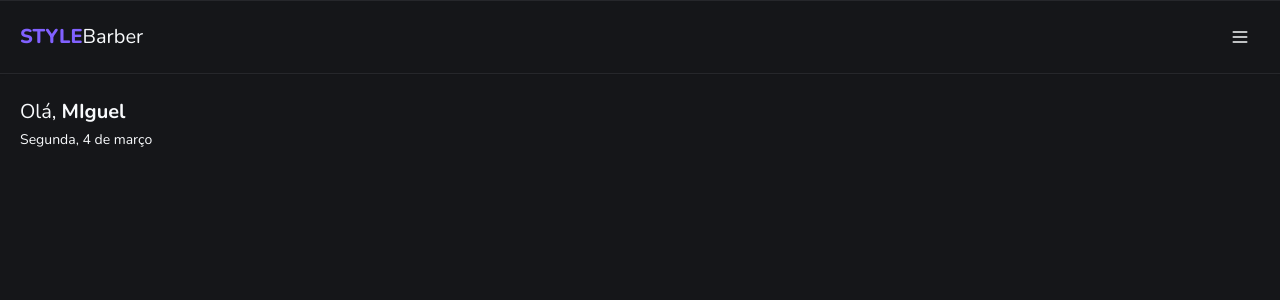
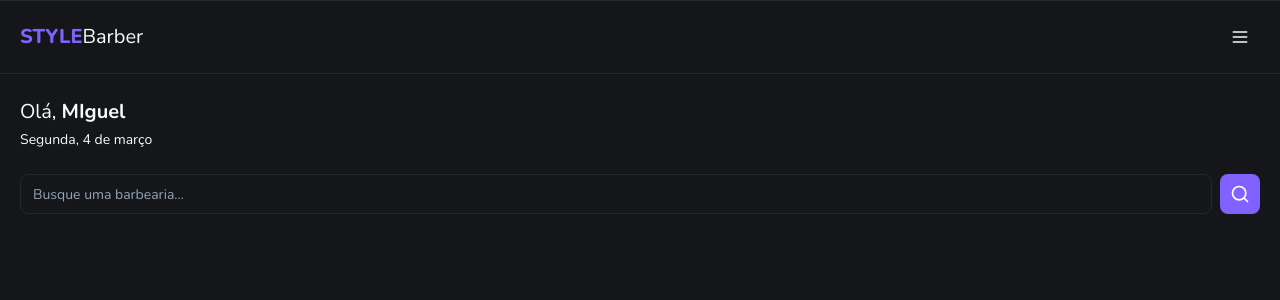
Before and after one commit to fernandes-vinicius/style-barbershop, a Next.js app: page / in a window 1280 px wide. Shown: the top 300 px of the page. Built offline with nearby package versions, Linux system fonts and the light colour scheme.

Commit message:
feat: add initial SearchForm component on home page

```diff
--- /dev/null
+++ b/src/app/(home)/_components/search-form.tsx
@@ -0,0 +1,18 @@
+'use client'
+
+import { SearchIcon } from 'lucide-react'
+
+import { Button } from '@/app/_components/ui/button'
+import { Input } from '@/app/_components/ui/input'
+
+export function SearchForm() {
+  return (
+    <form className="flex items-center gap-2">
+      <Input placeholder="Busque uma barbearia..." className="flex-1" />
+
+      <Button aria-label="Search" size="icon">
+        <SearchIcon className="size-5" />
+      </Button>
+    </form>
+  )
+}
--- a/src/app/(home)/page.tsx
+++ b/src/app/(home)/page.tsx
@@ -1,5 +1,7 @@
 import { Header } from '@/app/_components/header'
 import { dateManager } from '@/app/_lib/date-manager'
+
+import { SearchForm } from './_components/search-form'
 
 export default function Home() {
   return (
@@ -14,6 +16,10 @@ export default function Home() {
           {dateManager().format("EEE',' d 'de' MMMM")}
         </p>
       </div>
+
+      <div className="px-5">
+        <SearchForm />
+      </div>
     </main>
   )
 }
--- a/src/app/_components/ui/button.tsx
+++ b/src/app/_components/ui/button.tsx
@@ -6,7 +6,7 @@ import { cva, type VariantProps } from 'class-variance-authority'
 import { cn } from '@/app/_lib/utils'
 
 const buttonVariants = cva(
-  'inline-flex items-center justify-center whitespace-nowrap rounded-md text-sm font-medium ring-offset-background transition-colors focus-visible:outline-none focus-visible:ring-2 focus-visible:ring-ring focus-visible:ring-offset-2 disabled:pointer-events-none disabled:opacity-50',
+  'inline-flex items-center justify-center whitespace-nowrap rounded-lg text-sm font-medium ring-offset-background transition-colors focus-visible:outline-none focus-visible:ring-2 focus-visible:ring-ring focus-visible:ring-offset-2 disabled:pointer-events-none disabled:opacity-50',
   {
     variants: {
       variant: {
@@ -22,8 +22,8 @@ const buttonVariants = cva(
       },
       size: {
         default: 'h-10 px-4 py-2',
-        sm: 'h-9 rounded-md px-3',
-        lg: 'h-11 rounded-md px-8',
+        sm: 'h-9 rounded-lg px-3',
+        lg: 'h-11 rounded-lg px-8',
         icon: 'h-10 w-10',
       },
     },
--- a/src/app/_components/ui/input.tsx
+++ b/src/app/_components/ui/input.tsx
@@ -11,7 +11,7 @@ const Input = React.forwardRef<HTMLInputElement, InputProps>(
       <input
         type={type}
         className={cn(
-          'border-input bg-background ring-offset-background placeholder:text-muted-foreground focus-visible:ring-ring flex h-10 w-full rounded-md border px-3 py-2 text-sm file:border-0 file:bg-transparent file:text-sm file:font-medium focus-visible:outline-none focus-visible:ring-2 focus-visible:ring-offset-2 disabled:cursor-not-allowed disabled:opacity-50',
+          'border-input bg-background ring-offset-background placeholder:text-muted-foreground focus-visible:ring-ring flex h-10 w-full rounded-lg border px-3 py-2 text-sm file:border-0 file:bg-transparent file:text-sm file:font-medium focus-visible:outline-none focus-visible:ring-2 focus-visible:ring-offset-2 disabled:cursor-not-allowed disabled:opacity-50',
           className,
         )}
         ref={ref}
```
